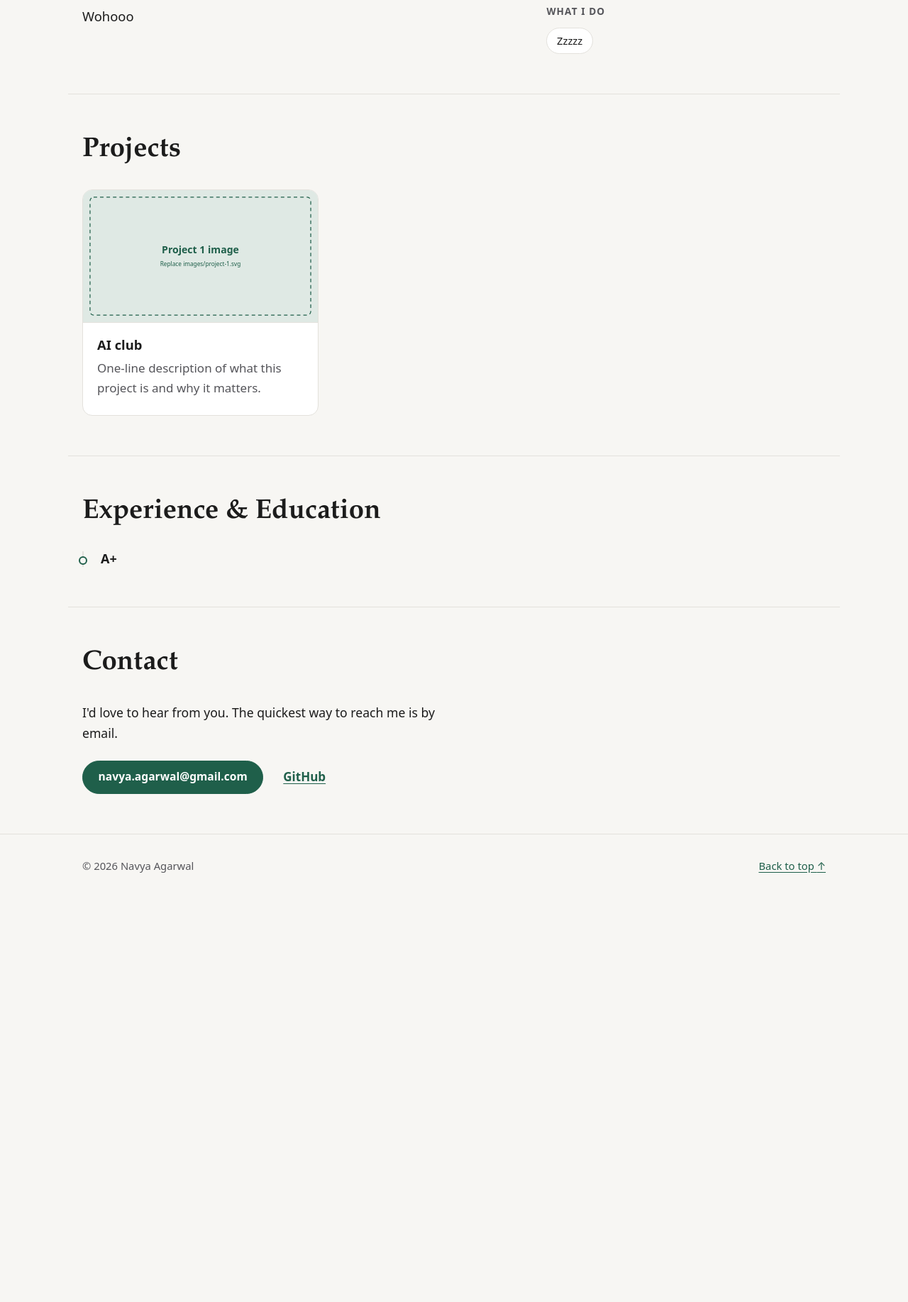
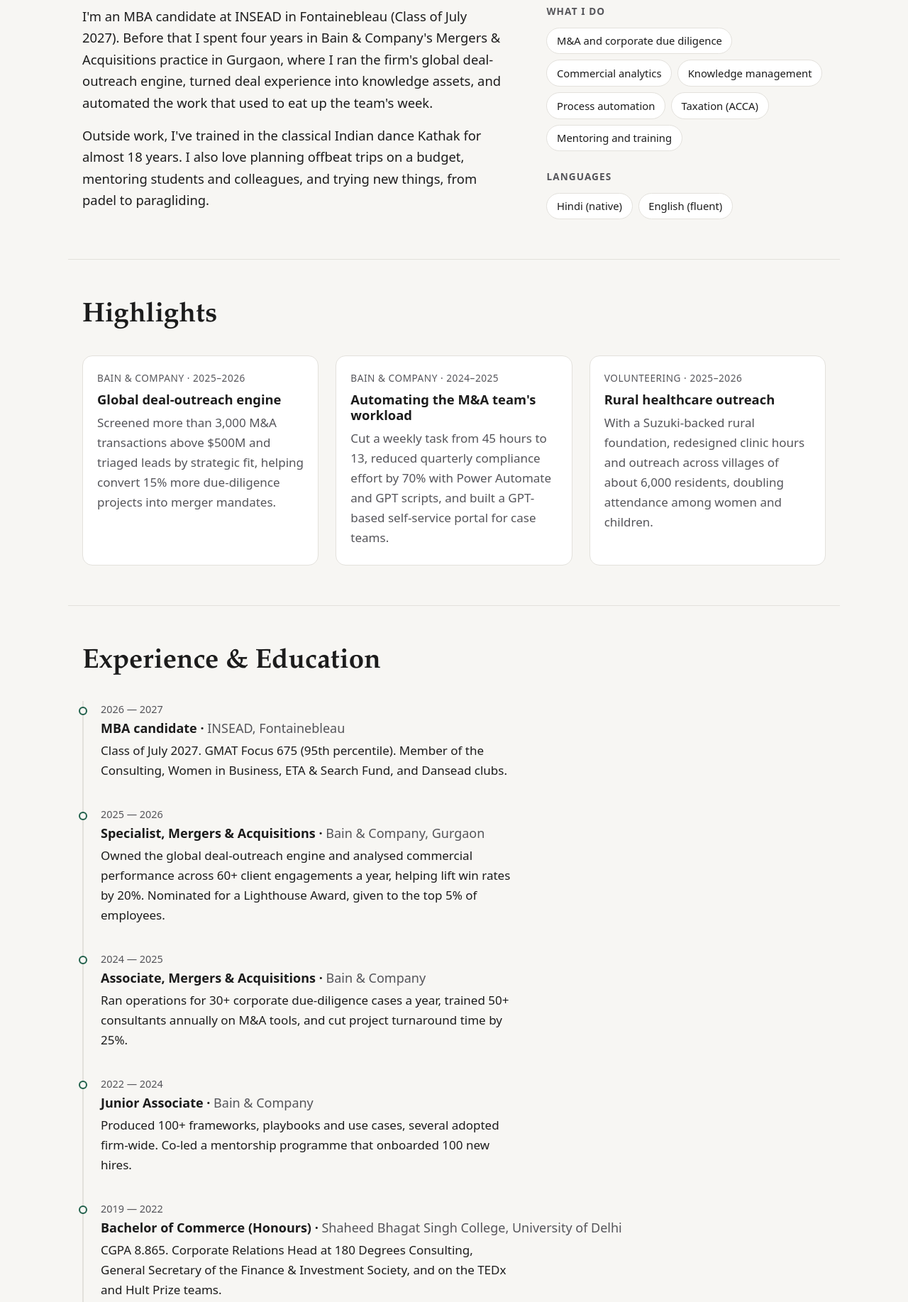
Before and after one commit to navyafis/Insead, a plain HTML site: page index.html in a window 1280 px wide. Shown: the part 720-2555 px from the top of the page at 71% size. Before the commit the page ends 1984 px from the top, so only its background shows below. Drawn offline with Linux system fonts and the light colour scheme.

Commit message:
Add headshot and fill in bio, highlights and experience from CV
Co-Authored-By: Claude Opus 5.5 <noreply@anthropic.com>
Claude-Session: https://claude.ai/code/session_01SwxmK1E1K1iMWgR6x9E99Q

```diff
--- a/index.html
+++ b/index.html
@@ -6,11 +6,11 @@
 
   <!-- ============================================================
        SEO + SOCIAL SHARING
-       EDIT ME: update your name, the description, and the URL
-       below once you know your Netlify address (e.g. https://yourname.netlify.app).
+       EDIT ME: once you know your Netlify address (e.g. https://navyaagarwal.netlify.app),
+       replace https://your-site.netlify.app/ below (3 places).
        ============================================================ -->
-  <title>Navya Agarwal · Personal Website</title>
-  <meta name="description" content="Navya Agarwal — Oh shittt">
+  <title>Navya Agarwal · INSEAD MBA · M&amp;A at Bain &amp; Company</title>
+  <meta name="description" content="Navya Agarwal is an INSEAD MBA candidate (Class of July 2027) who spent four years in Bain &amp; Company's Mergers &amp; Acquisitions practice.">
   <meta name="author" content="Navya Agarwal">
   <meta name="theme-color" content="#f7f6f3" media="(prefers-color-scheme: light)">
   <meta name="theme-color" content="#121212" media="(prefers-color-scheme: dark)">
@@ -18,19 +18,19 @@
 
   <!-- Open Graph (Facebook, LinkedIn, WhatsApp, Slack…) -->
   <meta property="og:type" content="website">
-  <meta property="og:title" content="Navya Agarwal · Personal Website">
-  <meta property="og:description" content="Oh shittt">
+  <meta property="og:title" content="Navya Agarwal · INSEAD MBA · M&amp;A at Bain &amp; Company">
+  <meta property="og:description" content="INSEAD MBA candidate, former M&amp;A specialist at Bain &amp; Company, classical Kathak dancer.">
   <meta property="og:url" content="https://your-site.netlify.app/">
   <!-- Social sites need a FULL URL for the image. Update the domain after deploying. -->
   <meta property="og:image" content="https://your-site.netlify.app/images/og-image.png">
   <meta property="og:image:width" content="1200">
   <meta property="og:image:height" content="630">
-  <meta property="og:image:alt" content="Navya Agarwal — personal website">
+  <meta property="og:image:alt" content="Navya Agarwal — INSEAD MBA, M&amp;A at Bain &amp; Company">
 
   <!-- Twitter / X -->
   <meta name="twitter:card" content="summary_large_image">
-  <meta name="twitter:title" content="Navya Agarwal · Personal Website">
-  <meta name="twitter:description" content="Oh shittt">
+  <meta name="twitter:title" content="Navya Agarwal · INSEAD MBA · M&amp;A at Bain &amp; Company">
+  <meta name="twitter:description" content="INSEAD MBA candidate, former M&amp;A specialist at Bain &amp; Company, classical Kathak dancer.">
   <meta name="twitter:image" content="https://your-site.netlify.app/images/og-image.png">
 
   <link rel="icon" href="images/favicon.svg" type="image/svg+xml">
@@ -41,7 +41,6 @@
 
   <header class="site-header">
     <nav class="nav container" aria-label="Main">
-      <!-- EDIT ME: your initials or short name -->
       <a class="nav__brand" href="#top">NA</a>
 
       <button class="nav__toggle" type="button" aria-expanded="false" aria-controls="nav-menu">
@@ -51,7 +50,7 @@
 
       <ul class="nav__menu" id="nav-menu">
         <li><a href="#about">About</a></li>
-        <li><a href="#projects">Projects</a></li>
+        <li><a href="#highlights">Highlights</a></li>
         <li><a href="#experience">Experience</a></li>
         <li><a href="#contact">Contact</a></li>
       </ul>
@@ -63,20 +62,18 @@
     <section class="hero container" id="top" aria-labelledby="hero-title">
       <div class="hero__text">
         <p class="eyebrow">Hello, I'm</p>
-        <!-- EDIT ME: your name -->
         <h1 id="hero-title" class="hero__title">Navya Agarwal</h1>
         <!-- EDIT ME: your tagline / one-line bio -->
-        <p class="hero__tagline">Oh shittt</p>
+        <p class="hero__tagline">INSEAD MBA candidate, and an M&amp;A specialist from Bain &amp; Company.</p>
         <div class="hero__actions">
-          <a class="button button--primary" href="#projects">See my work</a>
+          <a class="button button--primary" href="#experience">See my experience</a>
           <a class="button button--ghost" href="#contact">Get in touch</a>
         </div>
       </div>
 
-      <!-- IMAGE SPOT: replace images/profile.svg with your photo
-           (e.g. images/profile.jpg, square, at least 600×600) and update src + alt. -->
+      <!-- IMAGE SPOT: your photo. To change it, replace images/headshot.jpg (square, at least 600×600). -->
       <figure class="hero__photo">
-        <img src="images/profile.svg" alt="Portrait of Navya Agarwal" width="600" height="600">
+        <img src="images/headshot.jpg" alt="Portrait of Navya Agarwal, smiling, in a light blue shirt" width="800" height="800">
       </figure>
     </section>
 
@@ -84,32 +81,71 @@
     <section class="section container reveal" id="about" aria-labelledby="about-title">
       <h2 id="about-title" class="section__title">About</h2>
       <div class="about">
-        <!-- EDIT ME: your longer bio, 2–3 sentences -->
-        <p class="about__bio">Wohooo</p>
+        <div>
+          <!-- EDIT ME: your longer bio -->
+          <p class="about__bio">
+            I'm an MBA candidate at INSEAD in Fontainebleau (Class of July 2027). Before that I spent four
+            years in Bain &amp; Company's Mergers &amp; Acquisitions practice in Gurgaon, where I ran the
+            firm's global deal-outreach engine, turned deal experience into knowledge assets, and automated
+            the work that used to eat up the team's week.
+          </p>
+          <p class="about__bio">
+            Outside work, I've trained in the classical Indian dance Kathak for almost 18 years. I also love
+            planning offbeat trips on a budget, mentoring students and colleagues, and trying new things,
+            from padel to paragliding.
+          </p>
+        </div>
 
         <div>
           <h3 class="about__subtitle">What I do</h3>
           <!-- EDIT ME: your skills. Add or remove <li> lines freely. -->
           <ul class="tags" aria-label="Skills">
-            <li>Zzzzz</li>
+            <li>M&amp;A and corporate due diligence</li>
+            <li>Commercial analytics</li>
+            <li>Knowledge management</li>
+            <li>Process automation</li>
+            <li>Taxation (ACCA)</li>
+            <li>Mentoring and training</li>
+          </ul>
+
+          <h3 class="about__subtitle about__subtitle--spaced">Languages</h3>
+          <ul class="tags" aria-label="Languages">
+            <li>Hindi (native)</li>
+            <li>English (fluent)</li>
           </ul>
         </div>
       </div>
     </section>
 
-    <!-- ======================= PROJECTS ======================= -->
-    <section class="section container reveal" id="projects" aria-labelledby="projects-title">
-      <h2 id="projects-title" class="section__title">Projects</h2>
+    <!-- ======================= HIGHLIGHTS ======================= -->
+    <section class="section container reveal" id="highlights" aria-labelledby="highlights-title">
+      <h2 id="highlights-title" class="section__title">Highlights</h2>
 
-      <!-- EDIT ME: one <article class="card"> per project. Copy a block to add more. -->
+      <!-- EDIT ME: one <article class="card"> per highlight or project. Copy a block to add more.
+           To add a picture to a card, put this line first inside <article>:
+           <img class="card__image" src="images/your-picture.jpg" alt="Describe the picture" width="800" height="450" loading="lazy"> -->
       <div class="cards">
         <article class="card">
-          <!-- IMAGE SPOT: replace images/project-1.svg with a screenshot (16:9 works best) -->
-          <img class="card__image" src="images/project-1.svg" alt="Screenshot of AI club" width="800" height="450" loading="lazy">
           <div class="card__body">
-            <h3 class="card__title">AI club</h3>
-            <p class="card__text">One-line description of what this project is and why it matters. <!-- EDIT ME --></p>
-            <!-- EDIT ME: add a link here, e.g. <a class="card__link" href="https://...">View project</a> -->
+            <p class="card__meta">Bain &amp; Company · 2025–2026</p>
+            <h3 class="card__title">Global deal-outreach engine</h3>
+            <p class="card__text">Screened more than 3,000 M&amp;A transactions above $500M and triaged leads by strategic fit, helping convert 15% more due-diligence projects into merger mandates.</p>
+          </div>
+        </article>
+
+        <article class="card">
+          <div class="card__body">
+            <p class="card__meta">Bain &amp; Company · 2024–2025</p>
+            <h3 class="card__title">Automating the M&amp;A team's workload</h3>
+            <p class="card__text">Cut a weekly task from 45 hours to 13, reduced quarterly compliance effort by 70% with Power Automate and GPT scripts, and built a GPT-based self-service portal for case teams.</p>
+          </div>
+        </article>
+
+        <article class="card">
+          <div class="card__body">
+            <p class="card__meta">Volunteering · 2025–2026</p>
+            <h3 class="card__title">Rural healthcare outreach</h3>
+            <p class="card__text">With a Suzuki-backed rural foundation, redesigned clinic hours and outreach across villages of about 6,000 residents, doubling attendance among women and children.</p>
           </div>
         </article>
       </div>
@@ -122,8 +158,34 @@
       <!-- EDIT ME: one <li class="timeline__item"> per role or degree, newest first. -->
       <ol class="timeline">
         <li class="timeline__item">
-          <!-- EDIT ME: add the dates, school or company, and a sentence of detail -->
-          <h3 class="timeline__role">A+</h3>
+          <p class="timeline__date">2026 — 2027</p>
+          <h3 class="timeline__role">MBA candidate · <span class="timeline__org">INSEAD, Fontainebleau</span></h3>
+          <p class="timeline__text">Class of July 2027. GMAT Focus 675 (95th percentile). Member of the Consulting, Women in Business, ETA &amp; Search Fund, and Dansead clubs.</p>
+        </li>
+        <li class="timeline__item">
+          <p class="timeline__date">2025 — 2026</p>
+          <h3 class="timeline__role">Specialist, Mergers &amp; Acquisitions · <span class="timeline__org">Bain &amp; Company, Gurgaon</span></h3>
+          <p class="timeline__text">Owned the global deal-outreach engine and analysed commercial performance across 60+ client engagements a year, helping lift win rates by 20%. Nominated for a Lighthouse Award, given to the top 5% of employees.</p>
+        </li>
+        <li class="timeline__item">
+          <p class="timeline__date">2024 — 2025</p>
+          <h3 class="timeline__role">Associate, Mergers &amp; Acquisitions · <span class="timeline__org">Bain &amp; Company</span></h3>
+          <p class="timeline__text">Ran operations for 30+ corporate due-diligence cases a year, trained 50+ consultants annually on M&amp;A tools, and cut project turnaround time by 25%.</p>
+        </li>
+        <li class="timeline__item">
+          <p class="timeline__date">2022 — 2024</p>
+          <h3 class="timeline__role">Junior Associate · <span class="timeline__org">Bain &amp; Company</span></h3>
+          <p class="timeline__text">Produced 100+ frameworks, playbooks and use cases, several adopted firm-wide. Co-led a mentorship programme that onboarded 100 new hires.</p>
+        </li>
+        <li class="timeline__item">
+          <p class="timeline__date">2019 — 2022</p>
+          <h3 class="timeline__role">Bachelor of Commerce (Honours) · <span class="timeline__org">Shaheed Bhagat Singh College, University of Delhi</span></h3>
+          <p class="timeline__text">CGPA 8.865. Corporate Relations Head at 180 Degrees Consulting, General Secretary of the Finance &amp; Investment Society, and on the TEDx and Hult Prize teams.</p>
+        </li>
+        <li class="timeline__item">
+          <p class="timeline__date">2019 — 2022</p>
+          <h3 class="timeline__role">ACCA Affiliate · <span class="timeline__org">Association of Chartered Certified Accountants</span></h3>
+          <p class="timeline__text">Ranked 12th in the world in Taxation.</p>
         </li>
       </ol>
     </section>
@@ -131,12 +193,12 @@
     <!-- ======================= CONTACT ======================= -->
     <section class="section container reveal" id="contact" aria-labelledby="contact-title">
       <h2 id="contact-title" class="section__title">Contact</h2>
-      <p class="contact__intro">I'd love to hear from you. The quickest way to reach me is by email.</p>
+      <p class="contact__intro">I'd love to hear from you. The quickest way to reach me is by email or on LinkedIn.</p>
 
       <!-- EDIT ME: your email address and profile links -->
       <ul class="contact__list">
-        <li><a class="button button--primary" href="mailto:navya.agarwal@gmail.com">navya.agarwal@gmail.com</a></li>
-        <!-- EDIT ME: add your LinkedIn here, e.g. <li><a class="contact__link" href="https://www.linkedin.com/in/your-handle">LinkedIn</a></li> -->
+        <li><a class="button button--primary" href="mailto:navya.agarwal44@gmail.com">navya.agarwal44@gmail.com</a></li>
+        <li><a class="contact__link" href="https://www.linkedin.com/in/navyaagarwal44/" target="_blank" rel="noopener noreferrer">LinkedIn<span class="visually-hidden"> (opens in a new tab)</span></a></li>
         <li><a class="contact__link" href="https://github.com/navyafis" target="_blank" rel="noopener noreferrer">GitHub<span class="visually-hidden"> (opens in a new tab)</span></a></li>
       </ul>
     </section>
@@ -144,7 +206,6 @@
 
   <footer class="site-footer">
     <div class="container site-footer__inner">
-      <!-- EDIT ME: your name -->
       <p>© <span id="year">2026</span> Navya Agarwal</p>
       <a href="#top">Back to top <span aria-hidden="true">↑</span></a>
     </div>
--- a/styles.css
+++ b/styles.css
@@ -405,3 +405,14 @@ h1, h2, h3 { line-height: 1.2; margin: 0; }
   }
   .js .reveal { opacity: 1; transform: none; }
 }
+
+/* Small label above a card title (e.g. "Bain & Company · 2025–2026") */
+.card__meta {
+  margin: 0;
+  color: var(--muted);
+  font-size: 0.85rem;
+  letter-spacing: 0.04em;
+  text-transform: uppercase;
+}
+.about__subtitle--spaced { margin-top: 1.75rem; }
+.about__bio + .about__bio { margin-top: 1rem; }
```
Also changed, not shown: images/headshot.jpg (added), images/og-image.png, images/profile.svg (deleted), images/project-1.svg (deleted), images/project-2.svg (deleted), images/project-3.svg (deleted), 1 other file.
